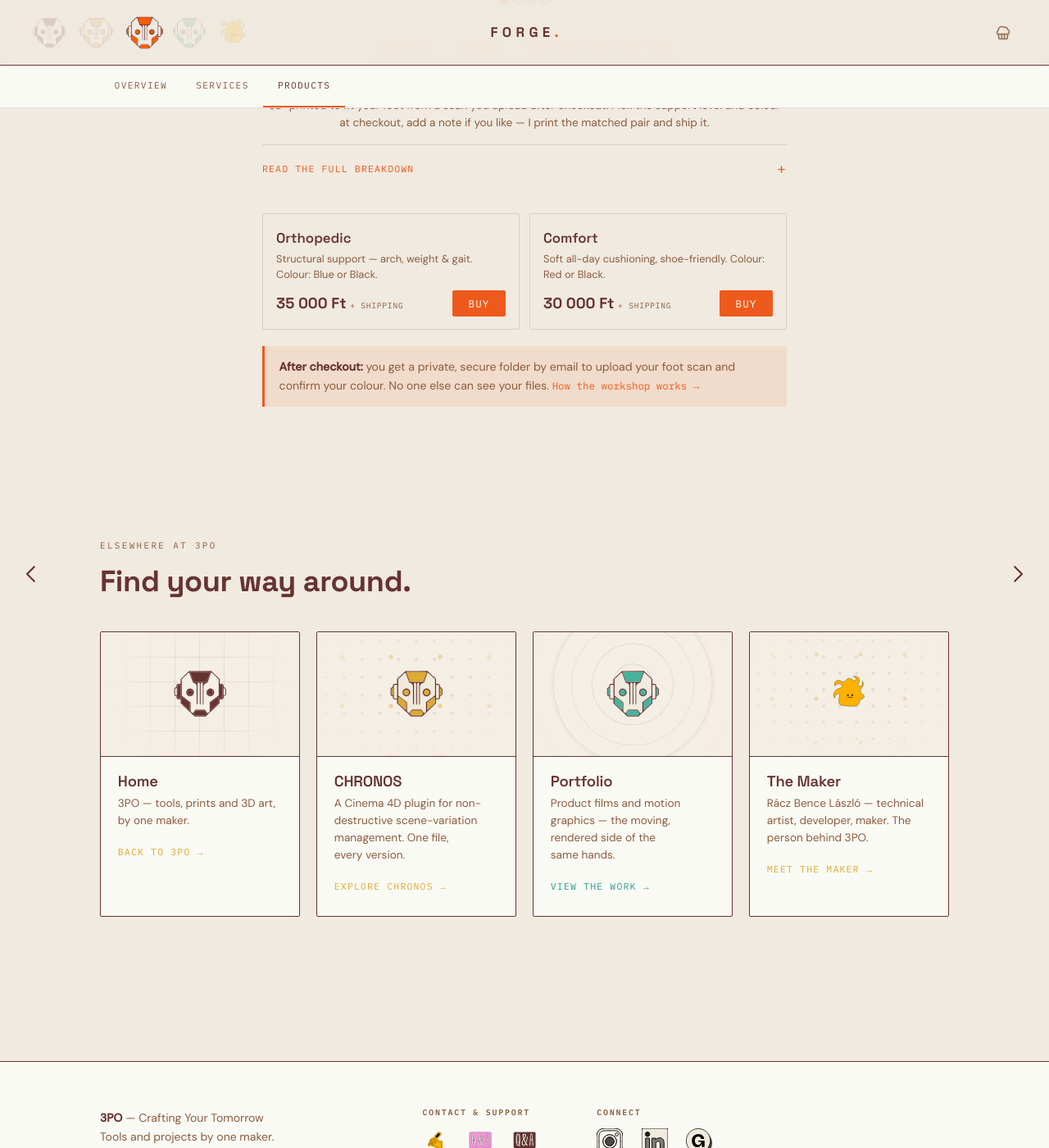
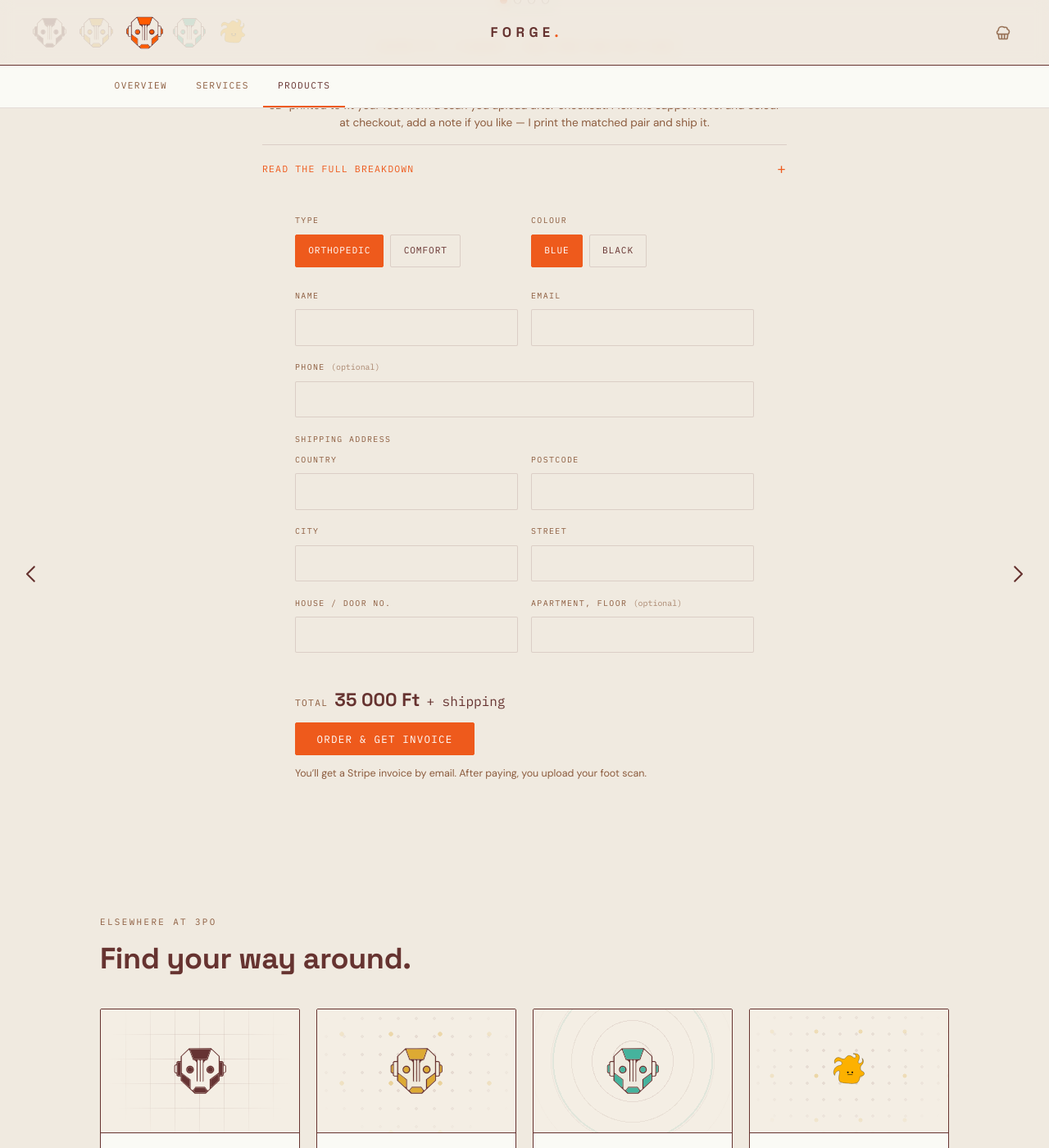
Before and after one commit to 3PO-3D/3po-3d.github.io, a Jekyll site: the page built from forge/products.md, in a window 1280 px wide and 1400 px high, scrolled down 956 px. Shown: the whole window at 82% size. Built offline with Jekyll 4.4.1, drawn with Linux system fonts in a browser that asks for light colours.

Commit message:
feat(forge): insole order form on products page (Type/Colour selector → products webhook)
- products.md: replace the two Stripe Payment Link buy buttons with a styled order
  form — Type (Orthopedic/Comfort) → conditional Colour (Ortho: Blue/Black, Comfort:
  Red/Black) with live price, plus name/email/phone/split-shipping fields
- reuses the services .of-* form styles (work-order.css linked); no unstyled rows
- submit posts a products[] array (form-urlencoded, products = JSON string) to the
  new FORGE products webhook; awaits 200 → success state, shows error otherwise
- price is display-only; Make resolves the trusted price from the FORGE Products DB

Co-Authored-By: Claude Opus 4.8 <noreply@anthropic.com>

```diff
--- a/forge/products.md
+++ b/forge/products.md
@@ -5,6 +5,8 @@ permalink: /forge/products/
 ---
 
 {% include forge-subnav.html %}
+
+<link rel="stylesheet" href="{{ '/assets/work-order.css' | relative_url }}">
 
 <section class="section">
   <div class="container">
@@ -84,19 +86,43 @@ permalink: /forge/products/
           </div>
         </details>
 
-        <div class="insole-buy-row">
-          <div class="insole-variant">
-            <div class="iv-info"><span class="iv-name">Orthopedic</span><span class="iv-desc">Structural support — arch, weight &amp; gait. Colour: Blue or Black.</span></div>
-            <div class="iv-foot"><span class="price">35 000 Ft <span class="iv-ship">+ shipping</span></span>
-              <a class="btn btn-accent product-buy" data-stripe-link="https://buy.stripe.com/8x2cN5dGraxX0xC1pg2go01" href="mailto:3po@3po3d.com?subject=Orthopedic%20insole%20order&body=Colour%20(Blue%2FBlack)%3A%0AEU%20shoe%20size%3A%0AFoot%20length%20(mm)%3A%0AFoot%20width%20(mm)%3A">Buy</a></div>
+        <form id="insole-order" class="of" novalidate style="margin-top:1.5rem;text-align:left;">
+          <div class="of-grid2">
+            <div class="of-field">
+              <span class="of-legend">Type</span>
+              <div class="of-choices">
+                <label class="of-choice"><input type="radio" name="ins_type" value="Orthopedic" checked><span>Orthopedic</span></label>
+                <label class="of-choice"><input type="radio" name="ins_type" value="Comfort"><span>Comfort</span></label>
+              </div>
+            </div>
+            <div class="of-field">
+              <span class="of-legend">Colour</span>
+              <div class="of-choices" id="ins-colours"></div>
+            </div>
           </div>
-          <div class="insole-variant">
-            <div class="iv-info"><span class="iv-name">Comfort</span><span class="iv-desc">Soft all-day cushioning, shoe-friendly. Colour: Red or Black.</span></div>
-            <div class="iv-foot"><span class="price">30 000 Ft <span class="iv-ship">+ shipping</span></span>
-              <a class="btn btn-accent product-buy" data-stripe-link="https://buy.stripe.com/9B628rcCn21r804aZQ2go00" href="mailto:3po@3po3d.com?subject=Comfort%20insole%20order&body=Colour%20(Red%2FBlack)%3A%0AEU%20shoe%20size%3A%0AFoot%20length%20(mm)%3A%0AFoot%20width%20(mm)%3A">Buy</a></div>
+          <div class="of-grid2">
+            <div class="of-field"><label for="ins-name">Name</label><input type="text" id="ins-name" name="name" autocomplete="name"></div>
+            <div class="of-field"><label for="ins-email">Email</label><input type="email" id="ins-email" name="email" autocomplete="email" required></div>
           </div>
-        </div>
-        <div class="upload-note"><strong>After checkout:</strong> you get a private, secure folder by email to upload your foot scan and confirm your colour. No one else can see your files. <a href="{{ '/forge/services/#process' | relative_url }}">How the workshop works &rarr;</a></div>
+          <div class="of-field"><label for="ins-phone">Phone <span style="text-transform:none;letter-spacing:0;opacity:.7;">(optional)</span></label><input type="tel" id="ins-phone" name="phone" autocomplete="tel"></div>
+          <div class="of-field" style="margin-bottom:0.4rem;"><span class="of-legend">Shipping address</span></div>
+          <div class="of-grid2">
+            <div class="of-field"><label for="ins-country">Country</label><input type="text" id="ins-country" name="ship_country" autocomplete="country-name"></div>
+            <div class="of-field"><label for="ins-postcode">Postcode</label><input type="text" id="ins-postcode" name="ship_postcode" autocomplete="postal-code"></div>
+          </div>
+          <div class="of-grid2">
+            <div class="of-field"><label for="ins-city">City</label><input type="text" id="ins-city" name="ship_city" autocomplete="address-level2"></div>
+            <div class="of-field"><label for="ins-street">Street</label><input type="text" id="ins-street" name="ship_street" autocomplete="address-line1"></div>
+          </div>
+          <div class="of-grid2">
+            <div class="of-field"><label for="ins-number">House / door no.</label><input type="text" id="ins-number" name="ship_number"></div>
+            <div class="of-field"><label for="ins-unit">Apartment, floor <span style="text-transform:none;letter-spacing:0;opacity:.7;">(optional)</span></label><input type="text" id="ins-unit" name="ship_unit" autocomplete="address-line2"></div>
+          </div>
+          <div class="insole-total"><span>Total</span> <strong id="ins-price">35 000 Ft</strong> <span class="iv-ship">+ shipping</span></div>
+          <div class="of-submit"><button class="btn btn-accent" type="button" id="ins-submit">Order &amp; get invoice</button><span class="of-note">You&rsquo;ll get a Stripe invoice by email. After paying, you upload your foot scan.</span></div>
+          <div class="of-done" id="ins-done" hidden><div class="of-check"><svg viewBox="0 0 24 24" fill="none" stroke="currentColor" stroke-width="2.4" stroke-linecap="round" stroke-linejoin="round"><path d="M5 13l4 4 10-10"/></svg></div><h3>Order received — check your email.</h3><p>I&rsquo;ve sent your invoice. Once it&rsquo;s paid, you get a private folder to upload your foot scan and the <a href="{{ '/forge/insole-guide/' | relative_url }}">scan guide</a>.</p></div>
+          <p class="of-note" id="ins-err" hidden style="color:#b3261e;margin-top:0.8rem;"></p>
+        </form>
       </div>
     </div>
   </div>
@@ -279,6 +305,11 @@ permalink: /forge/products/
   .kgm-note { background:var(--accent-soft);border-left:3px solid var(--accent);border-radius:0 var(--radius) var(--radius) 0;padding:.7rem .9rem;color:var(--muted);font-size:.86rem;line-height:1.6;margin-top:.75rem; }
   .kgm-note strong { color:var(--text); }
   @media (max-width:500px) { .kgm-img2 { grid-template-columns:1fr; } .kgm-box { padding:2rem 1rem 1.5rem; } }
+  /* insole order form total */
+  #insole-order { max-width:560px; margin-left:auto; margin-right:auto; }
+  .insole-total { display:flex; align-items:baseline; gap:0.5rem; margin:1.25rem 0 0.25rem; font-family:var(--font-mono); }
+  .insole-total span:first-child { font-size:0.7rem; letter-spacing:0.12em; text-transform:uppercase; color:var(--muted); }
+  .insole-total strong { font-family:var(--font-head); font-weight:700; font-size:1.4rem; color:var(--text); }
 </style>
 
 <script>
@@ -319,4 +350,50 @@ permalink: /forge/products/
     g.querySelector('.ins-next').addEventListener('click', function () { go(i + 1); });
     dots.forEach(function (d) { d.addEventListener('click', function () { go(parseInt(d.getAttribute('data-go'), 10)); }); });
   })();
+
+  // Insole order form → posts a products[] array to the FORGE products webhook.
+  (function () {
+    var WEBHOOK = 'https://hook.eu1.make.com/ywxmd371fxw5b9mcs6h6sbc2c2g0jwre';
+    var form = document.getElementById('insole-order'); if (!form) return;
+    var PRICES = { Orthopedic: 35000, Comfort: 30000 };
+    var COLOURS = { Orthopedic: ['Blue', 'Black'], Comfort: ['Red', 'Black'] };
+    var colWrap = document.getElementById('ins-colours');
+    var priceEl = document.getElementById('ins-price');
+    var errEl = document.getElementById('ins-err');
+    function fmt(n) { return n.toLocaleString('hu-HU') + ' Ft'; }
+    function curType() { var c = form.querySelector('input[name=ins_type]:checked'); return c ? c.value : 'Orthopedic'; }
+    function renderColours() {
+      var t = curType(); colWrap.innerHTML = '';
+      COLOURS[t].forEach(function (col, i) {
+        colWrap.insertAdjacentHTML('beforeend', '<label class="of-choice"><input type="radio" name="ins_colour" value="' + col + '"' + (i === 0 ? ' checked' : '') + '><span>' + col + '</span></label>');
+      });
+      priceEl.textContent = fmt(PRICES[t]);
+    }
+    form.querySelectorAll('input[name=ins_type]').forEach(function (r) { r.addEventListener('change', renderColours); });
+    renderColours();
+
+    document.getElementById('ins-submit').addEventListener('click', function () {
+      var btn = this; errEl.hidden = true;
+      var email = form.querySelector('[name=email]');
+      if (!email.value) { errEl.textContent = 'Please add your email so I can send the invoice.'; errEl.hidden = false; email.focus(); return; }
+      var type = curType();
+      var colour = (form.querySelector('input[name=ins_colour]:checked') || {}).value || '';
+      var data = new URLSearchParams();
+      ['name', 'email', 'phone', 'ship_country', 'ship_postcode', 'ship_city', 'ship_street', 'ship_number', 'ship_unit'].forEach(function (n) {
+        var el = form.querySelector('[name=' + n + ']'); if (el && el.value) data.append(n, el.value);
+      });
+      data.append('products', JSON.stringify([{ product: 'Insole', variant: type + ' · ' + colour, qty: 1 }]));
+      btn.disabled = true; btn.textContent = 'Sending…';
+      fetch(WEBHOOK, { method: 'POST', headers: { 'Content-Type': 'application/x-www-form-urlencoded' }, body: data.toString() })
+        .then(function (r) { if (!r.ok) throw new Error('the server returned ' + r.status); return r; })
+        .then(function () {
+          document.getElementById('ins-done').hidden = false;
+          Array.prototype.forEach.call(form.querySelectorAll('.of-grid2, .of-field, .of-submit, .insole-total'), function (e) { e.style.display = 'none'; });
+        })
+        .catch(function (e) {
+          errEl.textContent = "Couldn't send — " + e.message + ". Please try again, or email 3po@3po3d.com.";
+          errEl.hidden = false; btn.disabled = false; btn.textContent = 'Order & get invoice';
+        });
+    });
+  })();
 </script>
```
